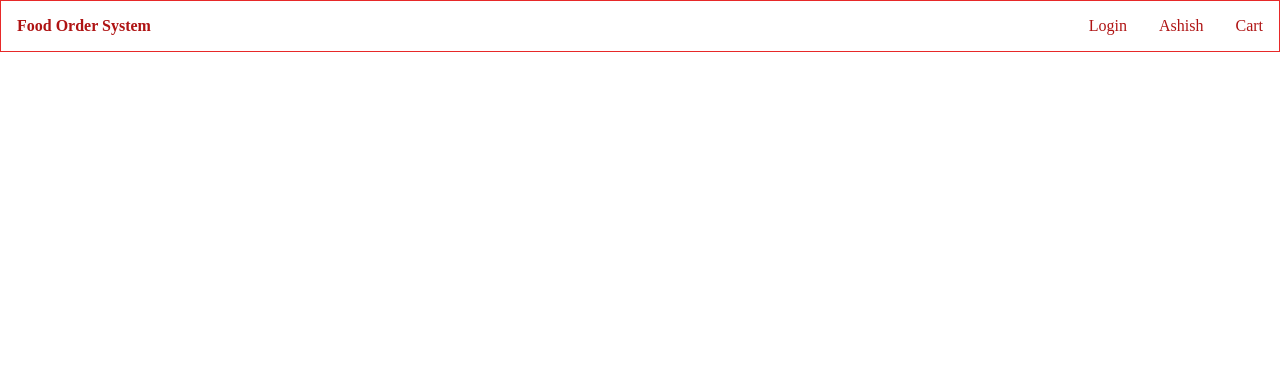
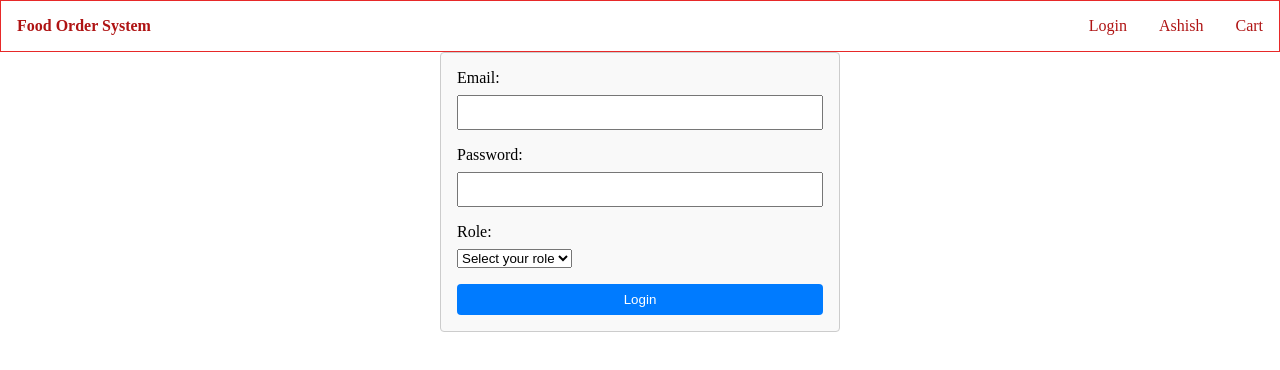
Before and after one commit to bosh-wang/meal_provider_2024, an Angular app in the folder frontend/mealprovider2024/: page /login in a window 1280 px wide. Before the commit this address led to /. Shown: the top 370 px of the page. Built offline with nearby package versions, Linux system fonts and the light colour scheme.

Commit message:
add login npm install crypto-js

```diff
--- a/frontend/mealprovider2024/package.json
+++ b/frontend/mealprovider2024/package.json
@@ -26,6 +26,7 @@
     "@fortawesome/free-brands-svg-icons": "^6.4.2",
     "@fortawesome/free-regular-svg-icons": "^6.4.2",
     "@fortawesome/free-solid-svg-icons": "^6.4.2",
+    "crypto-js": "^4.2.0",
     "express": "^4.18.2",
     "rxjs": "~7.8.0",
     "tslib": "^2.3.0",
@@ -35,6 +36,7 @@
     "@angular-devkit/build-angular": "^17.3.7",
     "@angular/cli": "^17.0.8",
     "@angular/compiler-cli": "^17.3.0",
+    "@types/crypto-js": "^4.2.2",
     "@types/express": "^4.17.17",
     "@types/jasmine": "~5.1.0",
     "@types/node": "^18.18.0",
--- a/frontend/mealprovider2024/src/app/app.routes.ts
+++ b/frontend/mealprovider2024/src/app/app.routes.ts
@@ -2,6 +2,7 @@ import { Routes } from '@angular/router';
 import { HomeComponent } from './component/pages/home/home.component';
 import { FoodPageComponent } from './component/pages/food-page/food-page.component';
 import { CartPageComponent } from './component/pages/cart-page/cart-page.component';
+import { LoginComponent } from './component/pages/login/login.component';
 
 export const routes: Routes = [
   {path: '', component: HomeComponent},
@@ -18,6 +19,7 @@ export const routes: Routes = [
   {path: 'dashboard', component: HomeComponent},
   {path: 'profile', component: HomeComponent},
   {path: 'order', component: HomeComponent},
+  {path: 'login', component: LoginComponent},
   {path: 'logout', component: HomeComponent}
 
 ];
--- a/frontend/mealprovider2024/src/app/component/header/header.component.html
+++ b/frontend/mealprovider2024/src/app/component/header/header.component.html
@@ -4,7 +4,7 @@
     <nav>
       <ul>
         <li>
-          <a href="">Login</a>
+          <a href="" routerLink="/login">Login</a>
         </li>
         <li class="menu-container">
           <a routerLink="/dashboard">Ashish</a>
--- /dev/null
+++ b/frontend/mealprovider2024/src/app/component/pages/login/login.component.css
@@ -0,0 +1,41 @@
+.login-container {
+    max-width: 400px;
+    margin: 0 auto;
+    padding: 1rem;
+    border: 1px solid #ccc;
+    border-radius: 4px;
+    background-color: #f9f9f9;
+  }
+
+  .login-container div {
+    margin-bottom: 1rem;
+  }
+
+  .login-container label {
+    display: block;
+    margin-bottom: 0.5rem;
+  }
+
+  .login-container input {
+    width: 100%;
+    padding: 0.5rem;
+    box-sizing: border-box;
+  }
+
+  .login-container button {
+    width: 100%;
+    padding: 0.5rem;
+    background-color: #007bff;
+    color: white;
+    border: none;
+    border-radius: 4px;
+    cursor: pointer;
+  }
+
+  .login-container button:hover {
+    background-color: #0056b3;
+  }
+
+  small {
+    color: red;
+  }
--- /dev/null
+++ b/frontend/mealprovider2024/src/app/component/pages/login/login.component.html
@@ -0,0 +1,36 @@
+<div class="login-container">
+    <form [formGroup]="loginForm" (ngSubmit)="onSubmit()">
+      <div>
+        <label for="email">Email:</label>
+        <input type="email" id="email" formControlName="email">
+        <div *ngIf="submitted && formControls.email.errors">
+          <small *ngIf="formControls.email.errors.required">Email is required</small>
+          <small *ngIf="formControls.email.errors.email">Email must be valid</small>
+        </div>
+      </div>
+
+      <div>
+        <label for="password">Password:</label>
+        <input type="password" id="password" formControlName="password">
+        <div *ngIf="submitted && formControls.password.errors">
+          <small *ngIf="formControls.password.errors.required">Password is required</small>
+          <small *ngIf="formControls.password.errors.minlength">Password must be at least 6 characters</small>
+        </div>
+      </div>
+
+      <div>
+        <label for="role">Role:</label>
+        <select id="role" formControlName="role">
+          <option value="" disabled selected>Select your role</option>
+          <option value="customer">Customer</option>
+          <option value="admin">Kitchen Admin</option>
+          <option value="HR">HR</option>
+        </select>
+        <div *ngIf="submitted && formControls.role.errors">
+          <small *ngIf="formControls.role.errors.required">Role is required</small>
+        </div>
+      </div>
+
+      <button type="submit">Login</button>
+    </form>
+  </div>
--- /dev/null
+++ b/frontend/mealprovider2024/src/app/component/pages/login/login.component.ts
@@ -0,0 +1,48 @@
+import { Component } from '@angular/core';
+import { FormBuilder, FormGroup, Validators, ReactiveFormsModule } from '@angular/forms';
+import { CommonModule } from '@angular/common';
+import CryptoJS from 'crypto-js';
+@Component({
+  selector: 'app-login',
+  standalone: true,
+  imports: [CommonModule, ReactiveFormsModule],
+  templateUrl: './login.component.html',
+  styleUrl: './login.component.css'
+})
+export class LoginComponent {
+  loginForm: FormGroup;
+  submitted = false;
+
+  constructor(private formBuilder: FormBuilder) {
+    this.loginForm = this.formBuilder.group({
+      email: ['', [Validators.required, Validators.email]],
+      password: ['', [Validators.required, Validators.minLength(6)]],
+      role: ['', Validators.required]
+    });
+  }
+
+  get formControls() {
+    return this.loginForm.controls;
+  }
+
+  onSubmit() {
+    this.submitted = true;
+
+    // Stop here if form is invalid
+    if (this.loginForm.invalid) {
+      return;
+    }
+    // Hash the password
+    const passwordHash = CryptoJS.SHA256(this.loginForm.value.password).toString();
+
+    // Create the final form value object
+    const formValue = {
+      email: this.loginForm.value.email,
+      password_hash: passwordHash,
+      role: this.loginForm.value.role
+    };
+    // Process login
+    console.log('Login successful');
+    console.log(formValue);
+  }
+}
```
Also changed, not shown: 2 other files (tests, documents, lock files or other folders).
